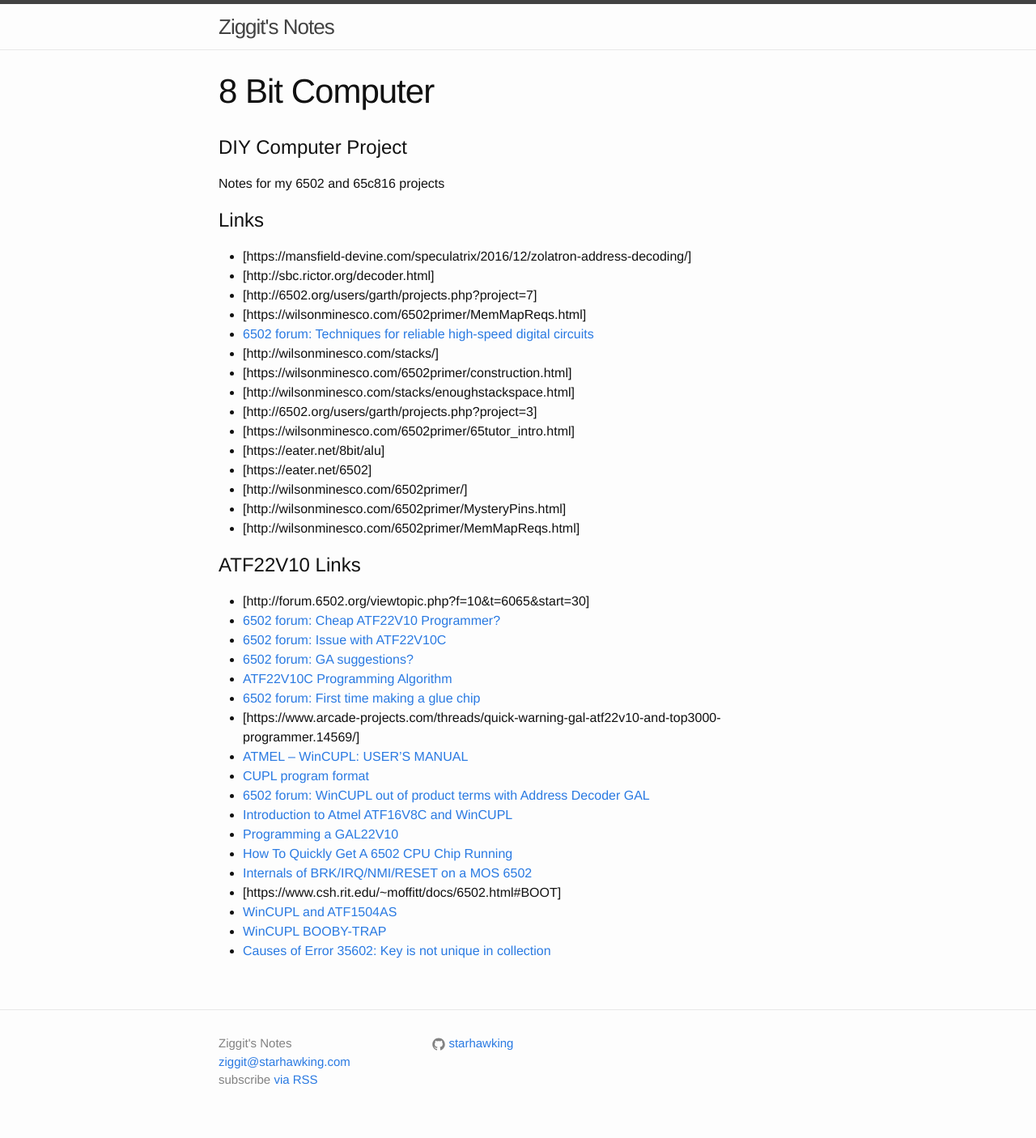
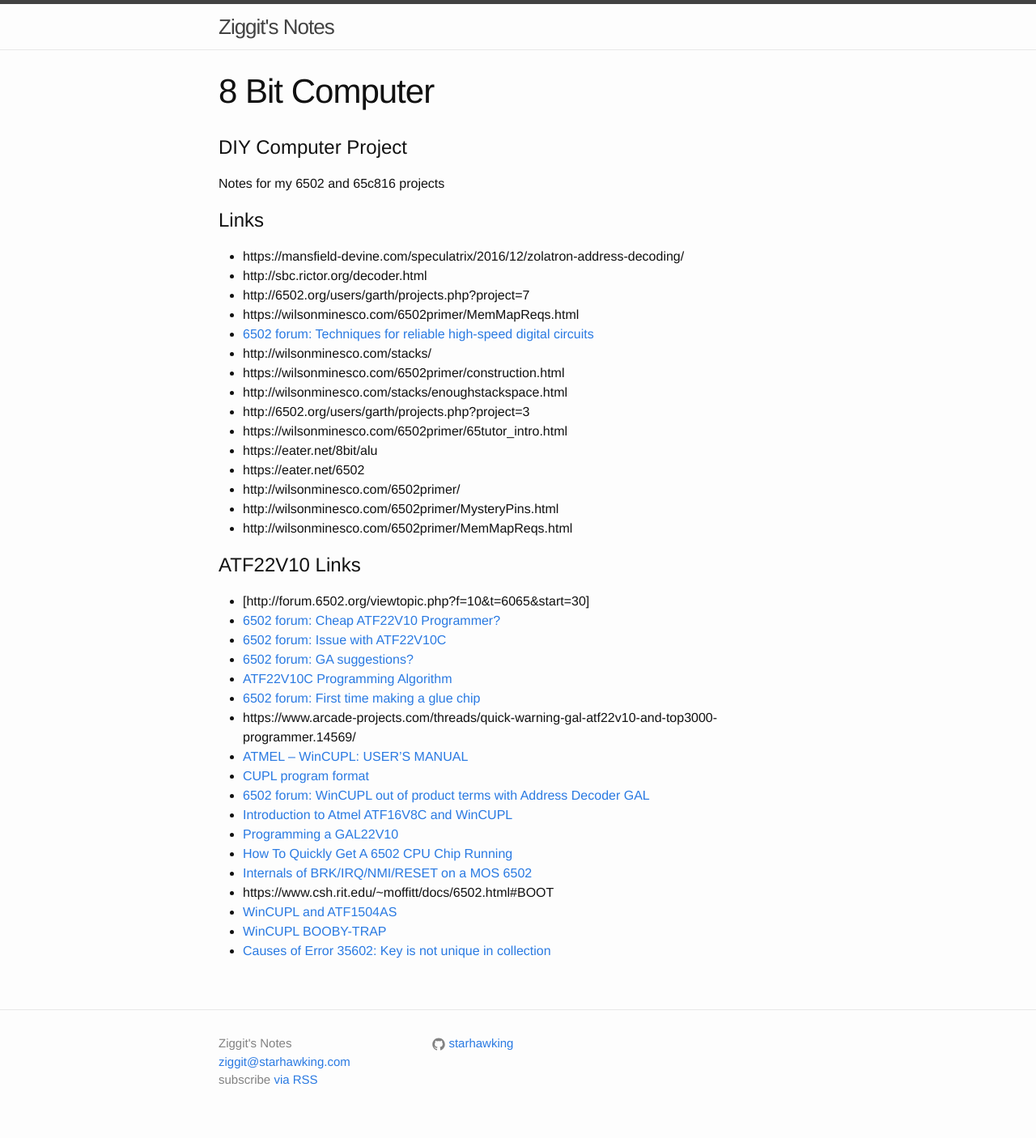
Before and after one commit to starhawking/starhawking.github.io, a Jekyll site: the page built from 8bit.md, in a window 1280 px wide. Shown: the whole page at 81% size. Built offline with Jekyll 4.4.1, drawn with Linux system fonts in a browser that asks for light colours.

Commit message:
8bit I guess github pages doesn't automatically make urls links

```diff
--- a/8bit.md
+++ b/8bit.md
@@ -10,21 +10,21 @@ Notes for my 6502 and 65c816 projects
 
 # Links
 
-* [https://mansfield-devine.com/speculatrix/2016/12/zolatron-address-decoding/]
-* [http://sbc.rictor.org/decoder.html]
-* [http://6502.org/users/garth/projects.php?project=7]
-* [https://wilsonminesco.com/6502primer/MemMapReqs.html]
+* https://mansfield-devine.com/speculatrix/2016/12/zolatron-address-decoding/
+* http://sbc.rictor.org/decoder.html
+* http://6502.org/users/garth/projects.php?project=7
+* https://wilsonminesco.com/6502primer/MemMapReqs.html
 * [6502 forum: Techniques for reliable high-speed digital circuits](http://forum.6502.org/viewtopic.php?f=4&t=2029&p=17664#p17664)
-* [http://wilsonminesco.com/stacks/]
-* [https://wilsonminesco.com/6502primer/construction.html]
-* [http://wilsonminesco.com/stacks/enoughstackspace.html]
-* [http://6502.org/users/garth/projects.php?project=3]
-* [https://wilsonminesco.com/6502primer/65tutor_intro.html]
-* [https://eater.net/8bit/alu]
-* [https://eater.net/6502]
-* [http://wilsonminesco.com/6502primer/]
-* [http://wilsonminesco.com/6502primer/MysteryPins.html]
-* [http://wilsonminesco.com/6502primer/MemMapReqs.html]
+* http://wilsonminesco.com/stacks/
+* https://wilsonminesco.com/6502primer/construction.html
+* http://wilsonminesco.com/stacks/enoughstackspace.html
+* http://6502.org/users/garth/projects.php?project=3
+* https://wilsonminesco.com/6502primer/65tutor_intro.html
+* https://eater.net/8bit/alu
+* https://eater.net/6502
+* http://wilsonminesco.com/6502primer/
+* http://wilsonminesco.com/6502primer/MysteryPins.html
+* http://wilsonminesco.com/6502primer/MemMapReqs.html
 
 
 # ATF22V10 Links
@@ -34,7 +34,7 @@ Notes for my 6502 and 65c816 projects
 * [6502 forum: GA suggestions?](http://forum.6502.org/viewtopic.php?f=10&t=4176)
 * [ATF22V10C Programming Algorithm](https://www.ecstaticlyrics.com/electronics/ATF22V10C/)
 * [6502 forum: First time making a glue chip](http://forum.6502.org/viewtopic.php?f=10&t=4931)
-* [https://www.arcade-projects.com/threads/quick-warning-gal-atf22v10-and-top3000-programmer.14569/]
+* https://www.arcade-projects.com/threads/quick-warning-gal-atf22v10-and-top3000-programmer.14569/
 * [ATMEL – WinCUPL: USER’S MANUAL](http://ww1.microchip.com/downloads/en/DeviceDoc/doc0737.pdf)
 * [CUPL program format](https://class.ece.uw.edu/475/peckol/doc/cupl.html)
 * [6502 forum: WinCUPL out of product terms with Address Decoder GAL](http://forum.6502.org/viewtopic.php?f=10&t=3673&start=15)
@@ -42,7 +42,7 @@ Notes for my 6502 and 65c816 projects
 * [Programming a GAL22V10](http://www.nreeder.com/eet1131/programmingGAL.htm)
 * [How To Quickly Get A 6502 CPU Chip Running](https://lateblt.tripod.com/bit63.txt)
 * [Internals of BRK/IRQ/NMI/RESET on a MOS 6502](https://www.pagetable.com/?p=410)
-* [https://www.csh.rit.edu/~moffitt/docs/6502.html#BOOT]
+* https://www.csh.rit.edu/~moffitt/docs/6502.html#BOOT
 * [WinCUPL and ATF1504AS](http://forum.6502.org/viewtopic.php?f=10&t=5044)
 * [WinCUPL BOOBY-TRAP](http://forum.6502.org/viewtopic.php?t=1711)
 * [Causes of Error 35602: Key is not unique in collection](https://superuser.com/questions/1414610/causes-of-error-35602-key-is-not-unique-in-collection)
```
